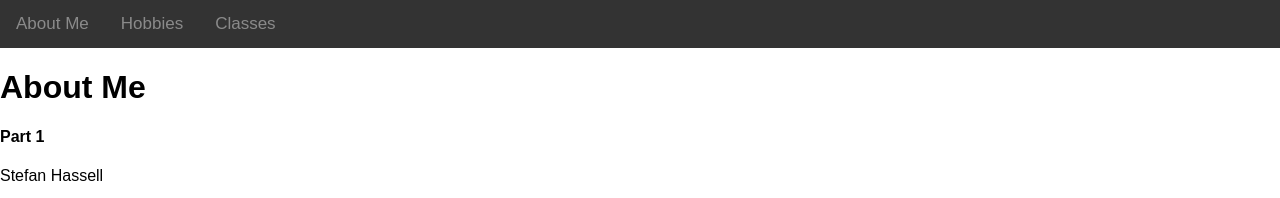
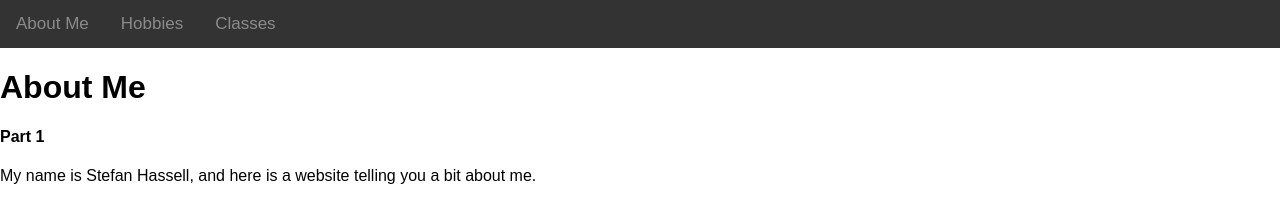
Before and after one commit to StefanHassell/ITC370, a plain HTML site: page index.html in a window 1280 px wide. Shown: the top 198 px of the page. Drawn offline with Linux system fonts and the light colour scheme.

Commit message:
about me description

```diff
--- a/index.html
+++ b/index.html
@@ -39,7 +39,7 @@
         </div>
             <h1>About Me</h1>
             <h4>Part 1</h4>
-        <p>Stefan Hassell</p>
+        <p>My name is Stefan Hassell, and here is a website telling you a bit about me. </p>
         <img src="pictureofme.jpg" alt="Picture of stars" width="250">
     </body>
 </html>
```
